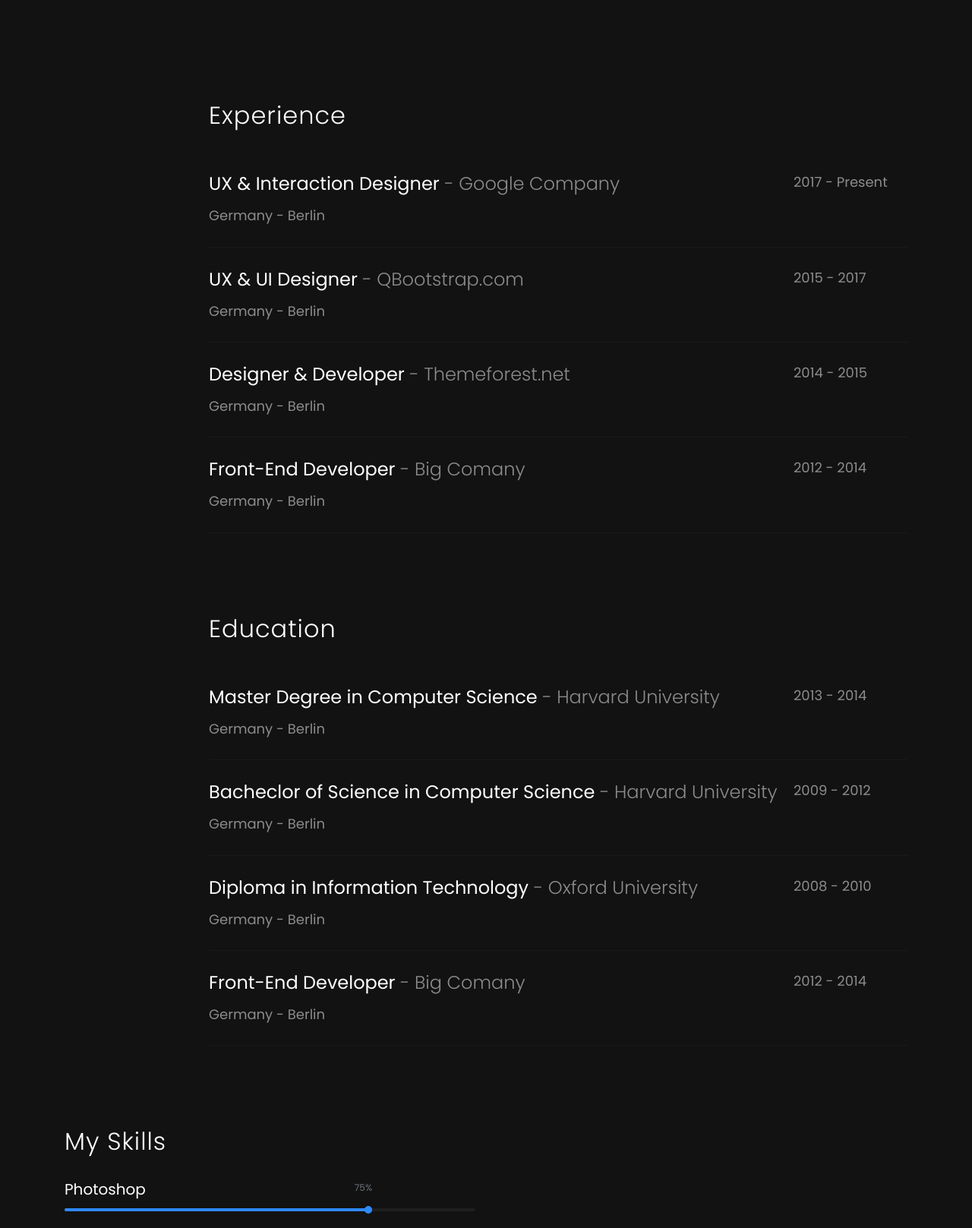
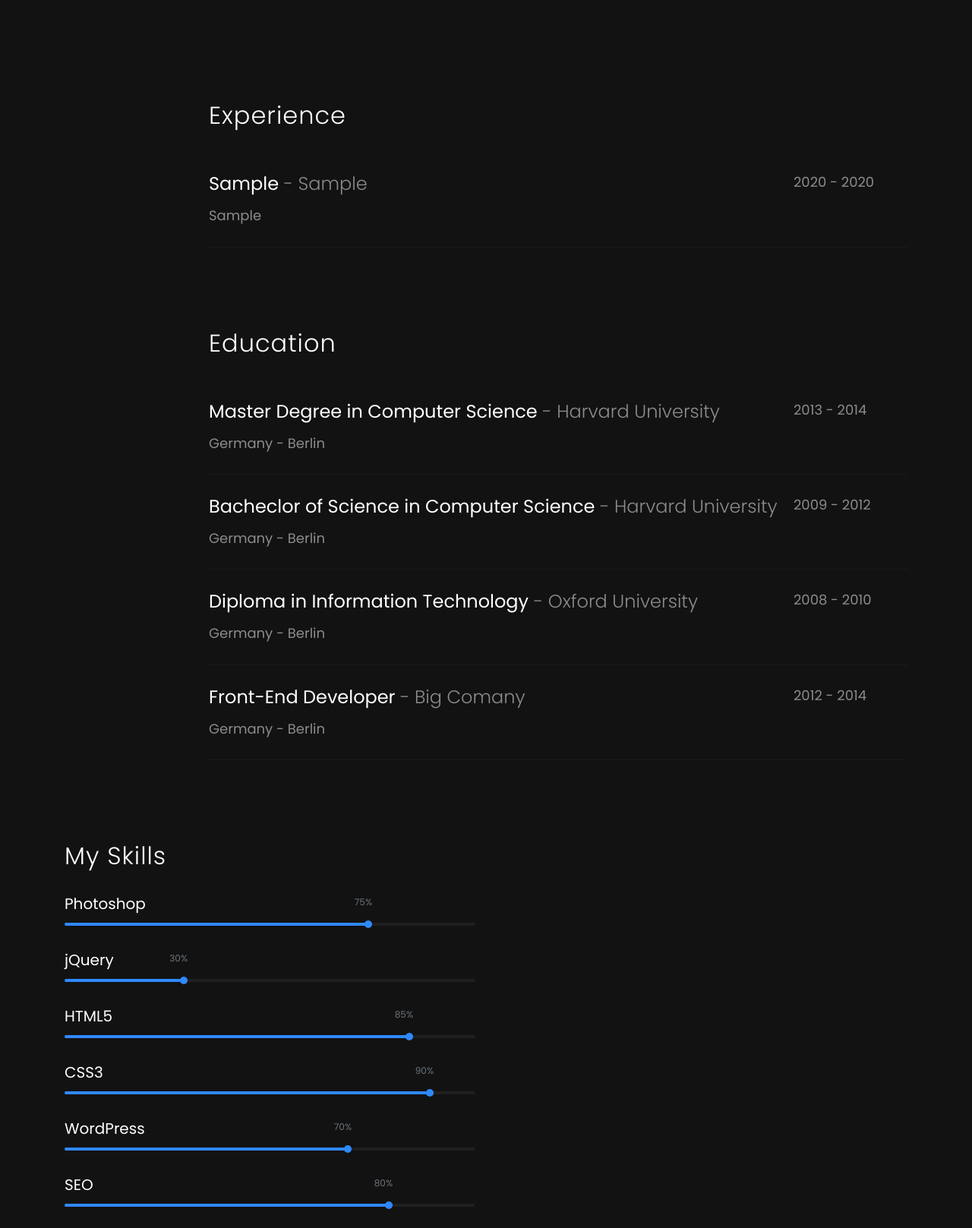
Before and after one commit to muremwa/Eagle-Site, a Django app: page /about/ in a window 1280 px wide. Shown: the part 1218-2835 px from the top of the page at 76% size. Run offline with Django 3.2, Linux system fonts and the light colour scheme; tables that the repository leaves empty hold one stand-in row (values such as "Sample post"); some libraries are stand-ins or nearby versions; some web fonts are replaced.

Commit message:
added experiences table

```diff
--- a/eagle/wing/admin.py
+++ b/eagle/wing/admin.py
@@ -1,6 +1,7 @@
 from django.contrib import admin
-from .models import Portfolio, EagleDetails, UserMessage
+from .models import Portfolio, EagleDetails, UserMessage, EagleExperience
 
 admin.site.register(Portfolio)
 admin.site.register(EagleDetails)
 admin.site.register(UserMessage)
+admin.site.register(EagleExperience)
--- a/eagle/wing/models.py
+++ b/eagle/wing/models.py
@@ -42,3 +42,28 @@ class UserMessage(models.Model):
 
     def __str__(self):
         return "Message from {}".format(self.name)
+
+
+class EagleExperience(models.Model):
+    company = models.CharField(max_length=100, help_text="Where did you work?")
+    position = models.CharField(max_length=100)
+    location = models.CharField(max_length=100)
+    started = models.DateField(blank=False, null=False)
+    ended = models.DateField(
+        blank=True,
+        null=True,
+        help_text="If you leave this blank it will indicate that you still work here"
+    )
+    objects = models.Manager()
+
+    def __str__(self):
+        if self.ended:
+            to_date = self.ended
+        else:
+            to_date = "Present"
+
+        return "Experience at {company} from {from_date} to {to_date}".format(
+            company=self.company,
+            from_date=self.started,
+            to_date=to_date,
+        )
--- a/eagle/wing/templates/wing/resume.html
+++ b/eagle/wing/templates/wing/resume.html
@@ -46,45 +46,25 @@
 
               <div class="exp mt-5 ftco-animate">
                     <h2 class="mb-4">Experience</h2>
+
+                    {% if experiences %}
+                    {% for experience in experiences %}
                     <div class="exp-wrap py-4">
                         <div class="desc">
-                          <h4>UX &amp; Interaction Designer <span> - Google Company</span> </h4>
-                          <p class="location">Germany - Berlin</p>
+                            <h4>{{ experience.position }} <span> - {{ experience.company }}</span> </h4>
+                          <p class="location">{{ experience.location }}</p>
                         </div>
                         <div class="year">
-                          <p>2017 - Present</p>
+                            <p>{{ experience.started.year }}
+                            -
+                            {% if experience.ended %}{{ experience.ended.year }}{% else %}Present {% endif %}</p>
                         </div>
                     </div>
+                    {% endfor %}
+                    {% else %}
+                        <span>Experiences to be added</span>
+                    {% endif %}
 
-                  <div class="exp-wrap py-4">
-                      <div class="desc">
-                          <h4>UX &amp; UI Designer <span> - QBootstrap.com</span> </h4>
-                          <p class="location">Germany - Berlin</p>
-                      </div>
-                      <div class="year">
-                          <p>2015 - 2017</p>
-                      </div>
-                  </div>
-
-                  <div class="exp-wrap py-4">
-                      <div class="desc">
-                          <h4>Designer &amp; Developer <span> - Themeforest.net</span> </h4>
-                          <p class="location">Germany - Berlin</p>
-                      </div>
-                      <div class="year">
-                          <p>2014 - 2015</p>
-                      </div>
-                  </div>
-
-                  <div class="exp-wrap py-4">
-                      <div class="desc">
-                          <h4>Front-End Developer <span> - Big Comany</span> </h4>
-                          <p class="location">Germany - Berlin</p>
-                      </div>
-                      <div class="year">
-                          <p>2012 - 2014</p>
-                      </div>
-                  </div>
               </div>
 
 
--- a/eagle/wing/views.py
+++ b/eagle/wing/views.py
@@ -1,7 +1,7 @@
 from django.shortcuts import render
 from django.views.generic import View, TemplateView
 
-from .models import EagleDetails, Portfolio, UserMessage
+from .models import EagleDetails, Portfolio, UserMessage, EagleExperience
 
 
 # home page
@@ -21,6 +21,7 @@ class ResumePage(TemplateView):
     def get_context_data(self, **kwargs):
         context = super().get_context_data()
         context['eagle'] = EagleDetails.objects.all()[0]
+        context['experiences'] = EagleExperience.objects.all()
         return context
 
 
```
Also changed, not shown: eagle/wing/migrations/0007_eagleexperience.py (added). Lines whose indentation alone changed are shown as unchanged.
